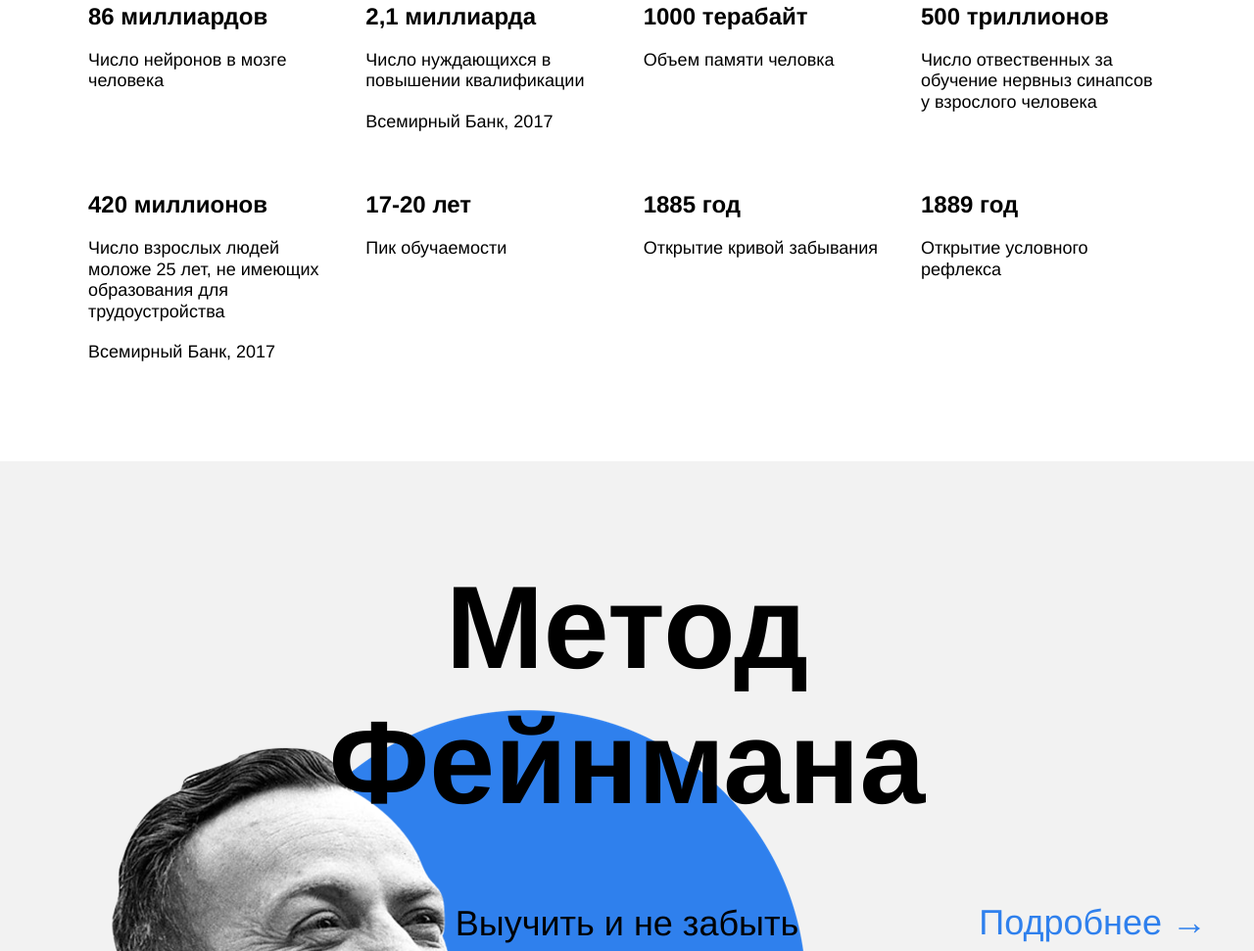
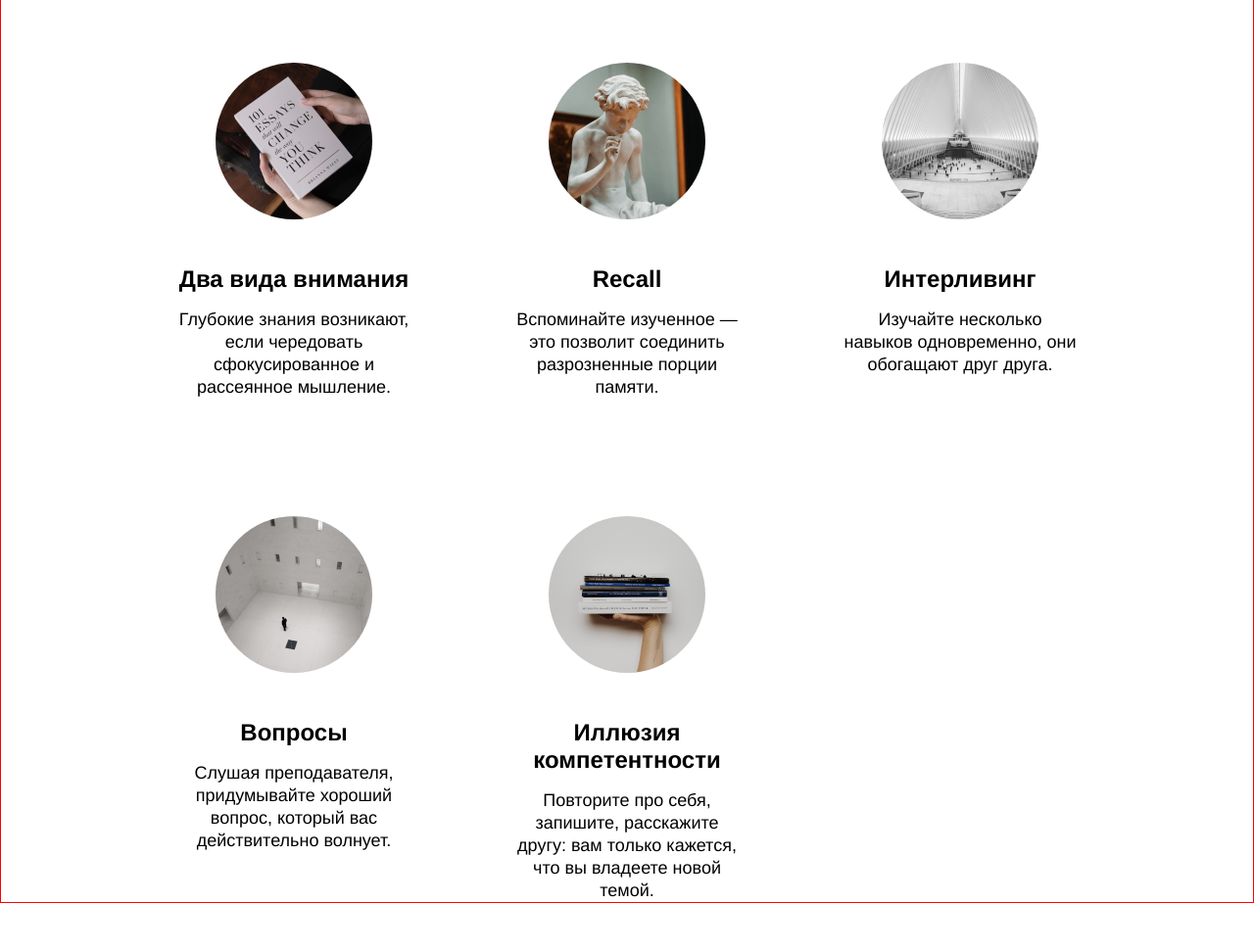
Before and after one commit to SkoroXoDTwo/how-to-learn, a plain HTML site: page index.html in a window 1280 px wide. Shown: the part 1536-2507 px from the top of the page at 98% size. Drawn offline with nearby package versions, Linux system fonts and the light colour scheme.

Commit message:
Сверстал блок techniques

```diff
--- a/index.html
+++ b/index.html
@@ -17,7 +17,7 @@
         <a class="header__link" href="#">Узнать →</a>
       </p>
       <img class="header__main-illustration" alt="картина опять двойка" src="./images/header-image.png">
-      <div class="header__square-pic"></div>
+      <div class="header__square-pic rotation"></div>
     </header>
 
     <section class="description">
@@ -40,6 +40,46 @@
           </p>
         </div>
       </div>
+    </section>
+
+    <section class="techniques">
+      <h2 class="section-title">Техники обучения</h2>
+      <p class="section-subtitle">Пять практик от Барбары Оакли</p>
+
+      <div class="cards">
+        <div class="cards__item">
+          <img class="cards__image" src="./images/cards-attention.png">
+          <h3 class="cards__title">Два вида внимания</h3>
+          <p class="cards__description">Глубокие знания возникают, если чередовать сфокусированное и рассеянное мышление.</p>
+        </div>
+
+        <div class="cards__item">
+          <img class="cards__image" src="./images/cards-recall.png">
+          <h3 class="cards__title">Recall</h3>
+          <p class="cards__description">Вспоминайте изученное — это позволит соединить разрозненные порции памяти.</p>
+        </div>
+
+        <div class="cards__item">
+          <img class="cards__image" src="./images/cards-interliving.png">
+          <h3 class="cards__title">Интерливинг</h3>
+          <p class="cards__description">Изучайте несколько навыков одновременно, они обогащают друг друга.</p>
+        </div>
+      </div>
+
+      <div class="cards">
+        <div class="cards__item">
+          <img class="cards__image" src="./images/cards-question.png">
+          <h3 class="cards__title">Вопросы</h3>
+          <p class="cards__description">Слушая преподавателя, придумывайте хороший вопрос, который вас действительно волнует.</p>
+        </div>
+
+        <div class="cards__item">
+          <img class="cards__image" src="./images/cards-competence.png">
+          <h3 class="cards__title">Иллюзия компетентности</h3>
+          <p class="cards__description">Повторите про себя, запишите, расскажите другу: вам только кажется, что вы владеете новой темой.</p>
+        </div>
+      </div>
+
     </section>
 
     <section class="digits">
@@ -157,7 +197,7 @@
           <p class="table__text table__text_theme_dark">Уделяйте внимание количеству и скорости.</p>
         </li>
       </ul>
-      <div class="kaufman__triangle"></div>
+      <div class="kaufman__triangle rotation"></div>
     </section>
 
     <footer class="footer">
--- a/styles/style.css
+++ b/styles/style.css
@@ -1,3 +1,12 @@
+@keyframes rotation {
+  to {
+    transform: rotate(0);
+  }
+  from {
+    transform: rotate(360deg);
+  }
+}
+
 .page {
   min-width: 1100px;
   /* мы ещё не умеем делать мобильную версию сайта, */
@@ -19,6 +28,7 @@
   align-items: center;
   background-color: #f2f2f2;
   z-index: 1;
+  overflow: hidden;
   /* выше установили ограничения для секции */
 }
 
@@ -87,6 +97,10 @@
   background-color: #2f80ed;
   z-index: -2;
 }
+
+.rotation {
+  animation: 20s linear 0s infinite reverse rotation;
+}
   /* ---------- Конец Шапка сайта ----------  */
 
   /* ---------- Первая секция сайта ----------  */
@@ -134,6 +148,7 @@
   margin-bottom: 0;
 }
   /* ---------- Конец первая секции сайта ----------  */
+
 
   /* ---------- Вторая секция сайта ----------  */
 
@@ -200,6 +215,59 @@
   font-weight: normal;
 }
   /* ---------- Конец второй секции сайта ----------  */
+
+  /* ---------- ПР2 первая сеция сайта ---------- */
+
+  .techniques {
+    padding-top: 100px;
+    margin: 0;
+    display: flex;
+    flex-direction: column;
+    align-items: center;
+    border: 1px solid red;
+  }
+
+  .cards {
+    display: flex;
+    justify-content: start;
+    margin-top: 60px;
+    width: 920px;
+  }
+
+  .cards__item {
+    margin-right: 100px;
+    width: 240px;
+
+  }
+  .cards__item:last-child{
+    margin-right: 0;
+  }
+  .cards__image {
+    padding: 0;
+    margin: 60px 40px 43px;
+    width: 160px;
+    height: 160px;
+    border-radius: 50%;
+  }
+
+  .cards__title {
+    margin: 0 0 16px 0;
+    padding: 0;
+    text-align: center;
+    line-height: 1.15;
+    font-size: 24px;
+    font-weight: 600;
+  }
+
+  .cards__description {
+    margin: 0;
+    padding: 0;
+    text-align: center;
+    line-height: 23px;
+    font-size: 18px;
+    font-weight: normal;
+  }
+  /* ---------- ПР2 конец первой сеции сайта ---------- */
 
   /* ---------- Третья секция сайта ----------  */
 .feynman {
```
